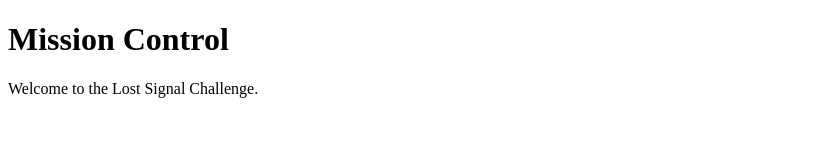
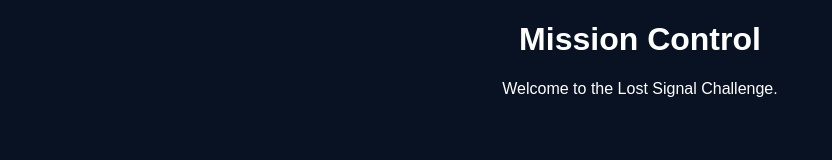
Before and after one commit to yoga-bssl/lost-signal, a plain HTML site: page index.html in a window 1280 px wide. Shown: the whole page, without its empty margins (0-832 px from the left). Drawn offline with Linux system fonts and the light colour scheme.

Commit message:
Update index.html

```diff
--- a/index.html
+++ b/index.html
@@ -1,7 +1,8 @@
 <!DOCTYPE html>
 <html>
 <head>
-    <title>Mission Control</title>
+    <title>Blue Skies Space Mission Control</title>
+    <link rel="stylesheet" href="style.css">
 </head>
 <body>
 
```
